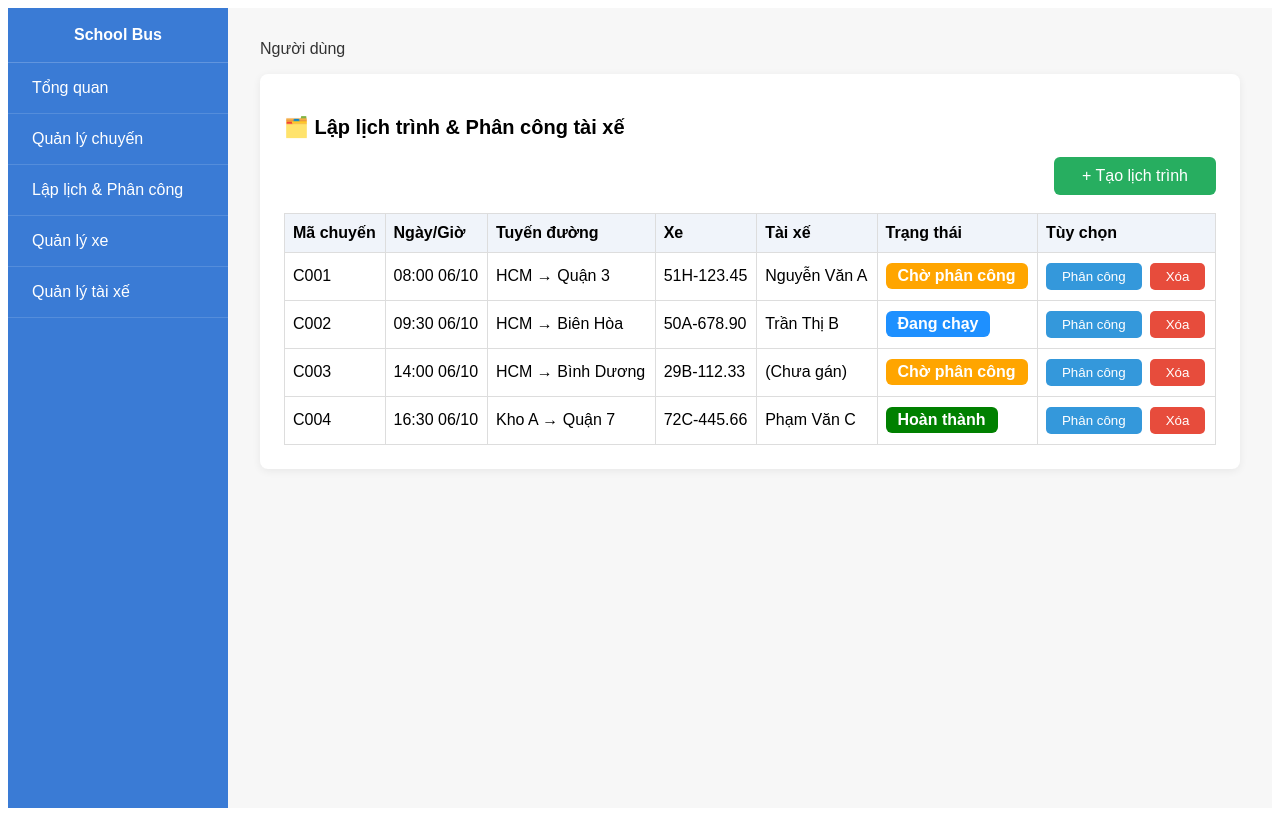
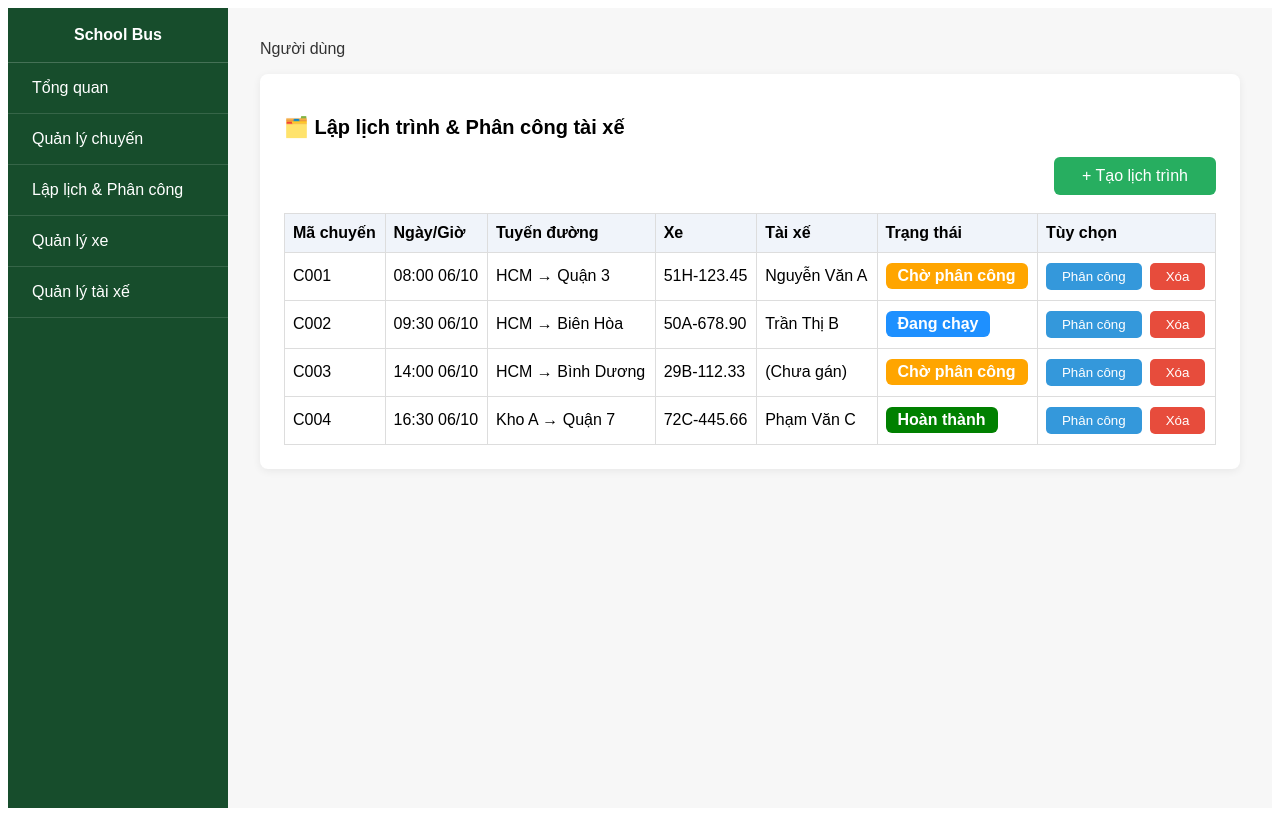
Before and after one commit to pohu5107/CNPM_Nhom04, a React (Vite) app in the folder School Bus/: page / in a window 1280 px wide. Built offline with nearby package versions, Linux system fonts and the light colour scheme.

Commit message:
change color sidebar to #174D2C

```diff
--- a/School Bus/src/components/Schedule_Assignment.css
+++ b/School Bus/src/components/Schedule_Assignment.css
@@ -6,7 +6,7 @@
 
 .sidebar {
   width: 220px;
-  background: #3a7bd5;
+  background: #174D2C;
   color: #fff;
   padding: 0;
   display: flex;
```
